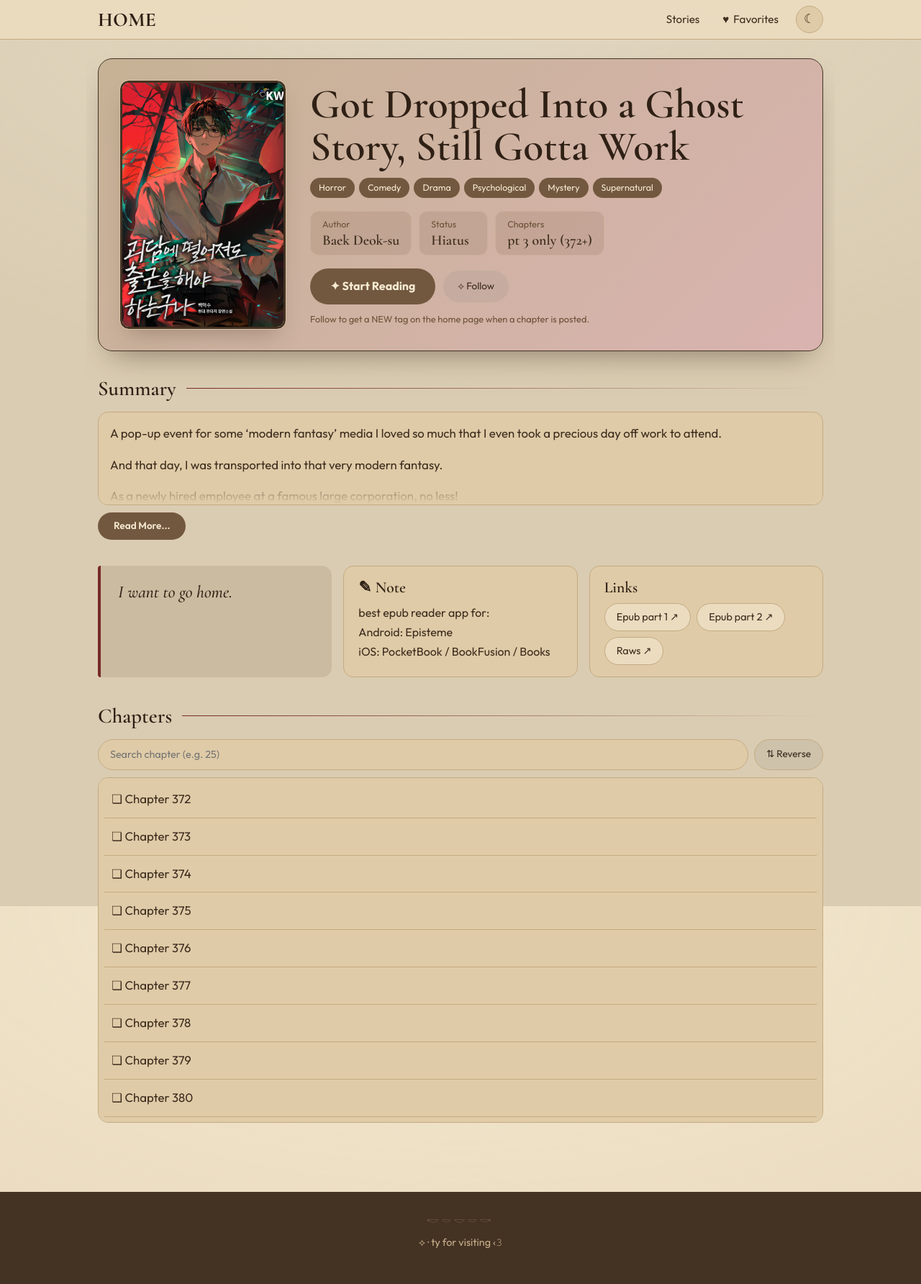
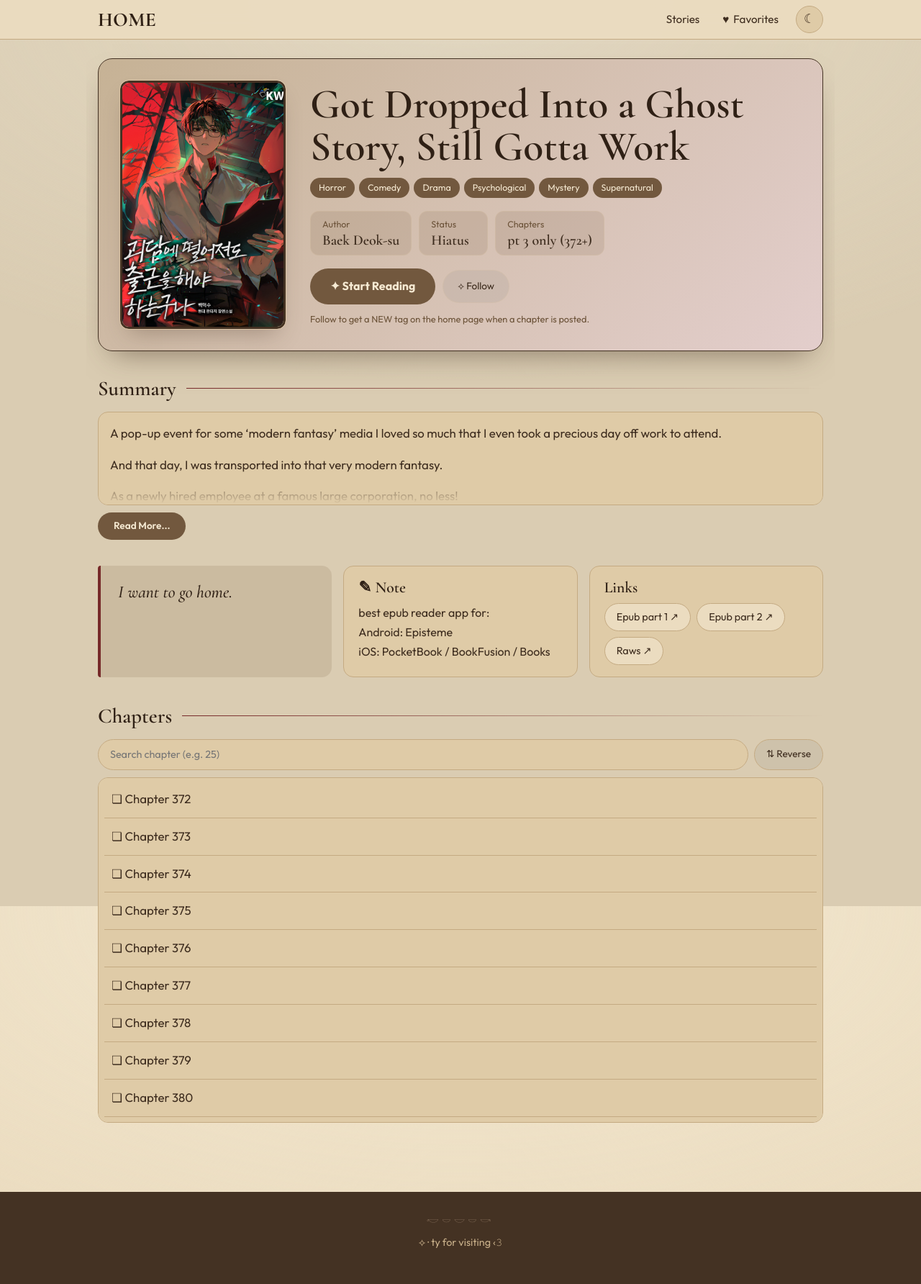
Before and after one commit to soleumn/soleumn.github.io, a Jekyll site: the page built from _novels/gsgw.md, in a window 1280 px wide. Shown: the whole page at 72% size. Built offline with Jekyll 4.4.1, drawn with Linux system fonts in a browser that asks for light colours.

Commit message:
Update site.css

```diff
--- a/assets/css/site.css
+++ b/assets/css/site.css
@@ -315,7 +315,7 @@ body:not(.layout-post) .chapter-tools .reader-btn { border-radius: 999px; paddin
 /* ---------- TEMA CLARO: uso criativo da paleta ---------- */
 /* caixa principal da história: painel escuro, como uma capa de livro */
 html[data-site-theme="light"] .novel-hero {
-  background: linear-gradient(135deg, #C6B295 0%, #D9B3B0 100%);
+  background: linear-gradient(135deg, #C6B295 0%, #E3CECC 100%);
   border-color: #443223;
   box-shadow: 0 20px 40px -20px rgba(68, 50, 35, .6);
   --texto-principal: #3d2c1e;
```
